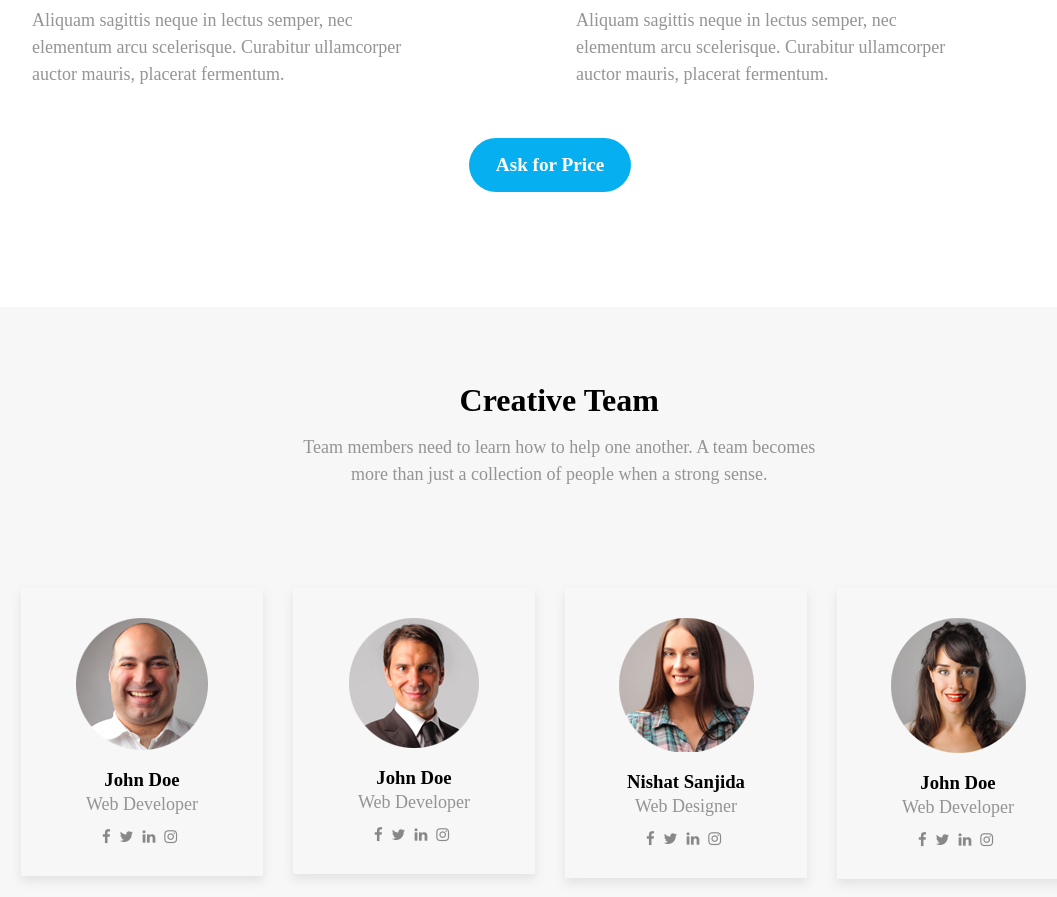
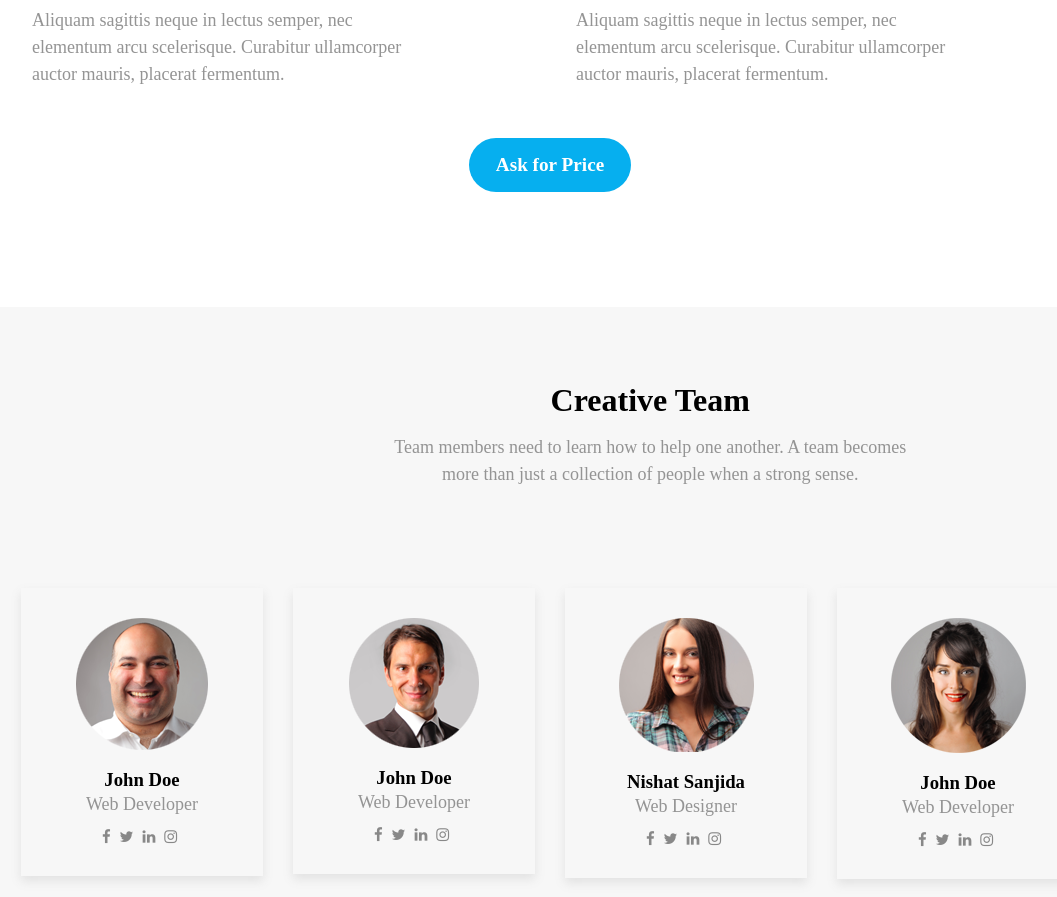
Before and after one commit to sadia1993-design/interactive-agency, a plain HTML site: page index.html in a window 1280 px wide. Shown: the part 2451-3348 px from the top of the page, without its empty margins (90-1147 px from the left). Drawn offline with Linux system fonts and the light colour scheme.

Commit message:
Update style.css

```diff
--- a/assets/css/style.css
+++ b/assets/css/style.css
@@ -27,8 +27,8 @@
   margin-bottom: 15px;
 }
 .offset-3 {
-  margin-left: 281.25px;
-  margin-right: 281.25px;
+ margin-left: 372.25px;
+    margin-right: 372.25px;
 }
 .text-white {
   color: #fff;
```
